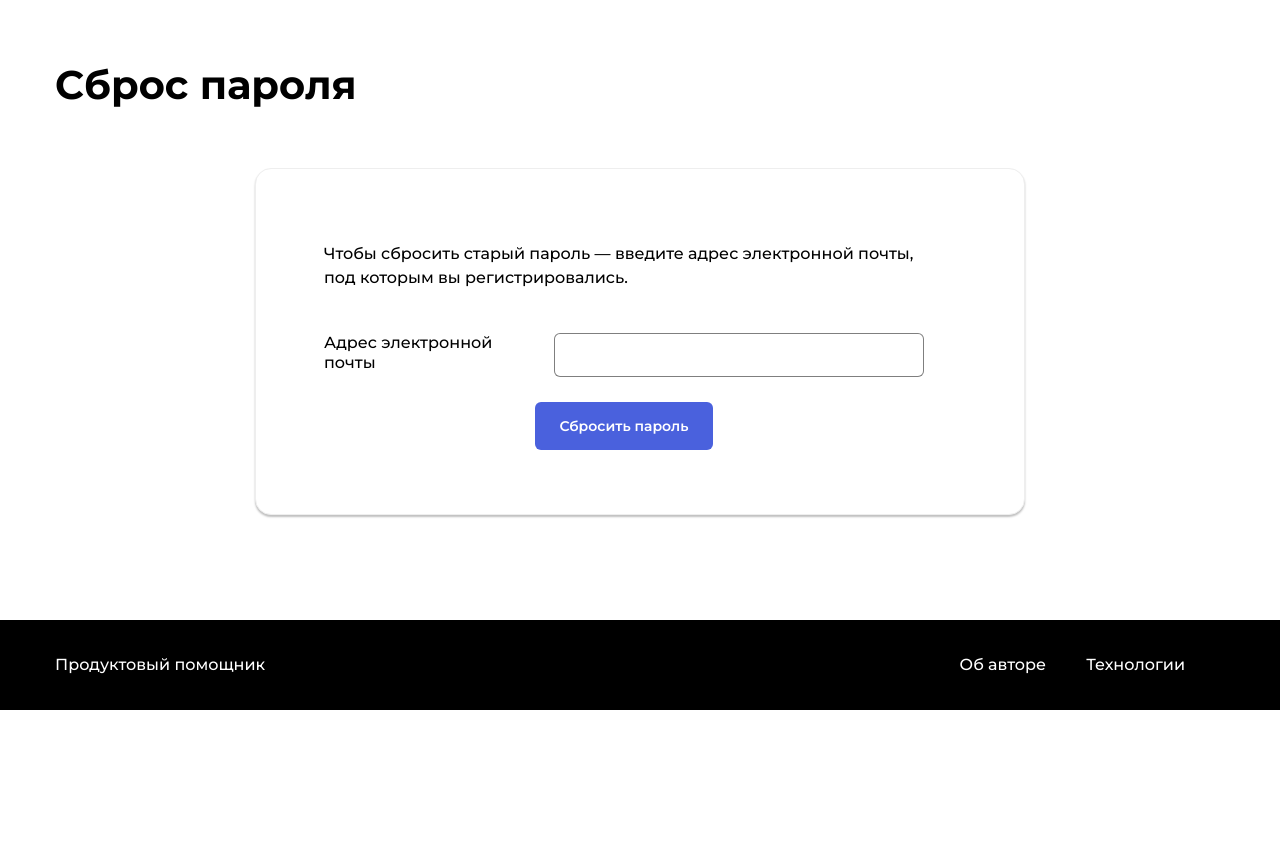
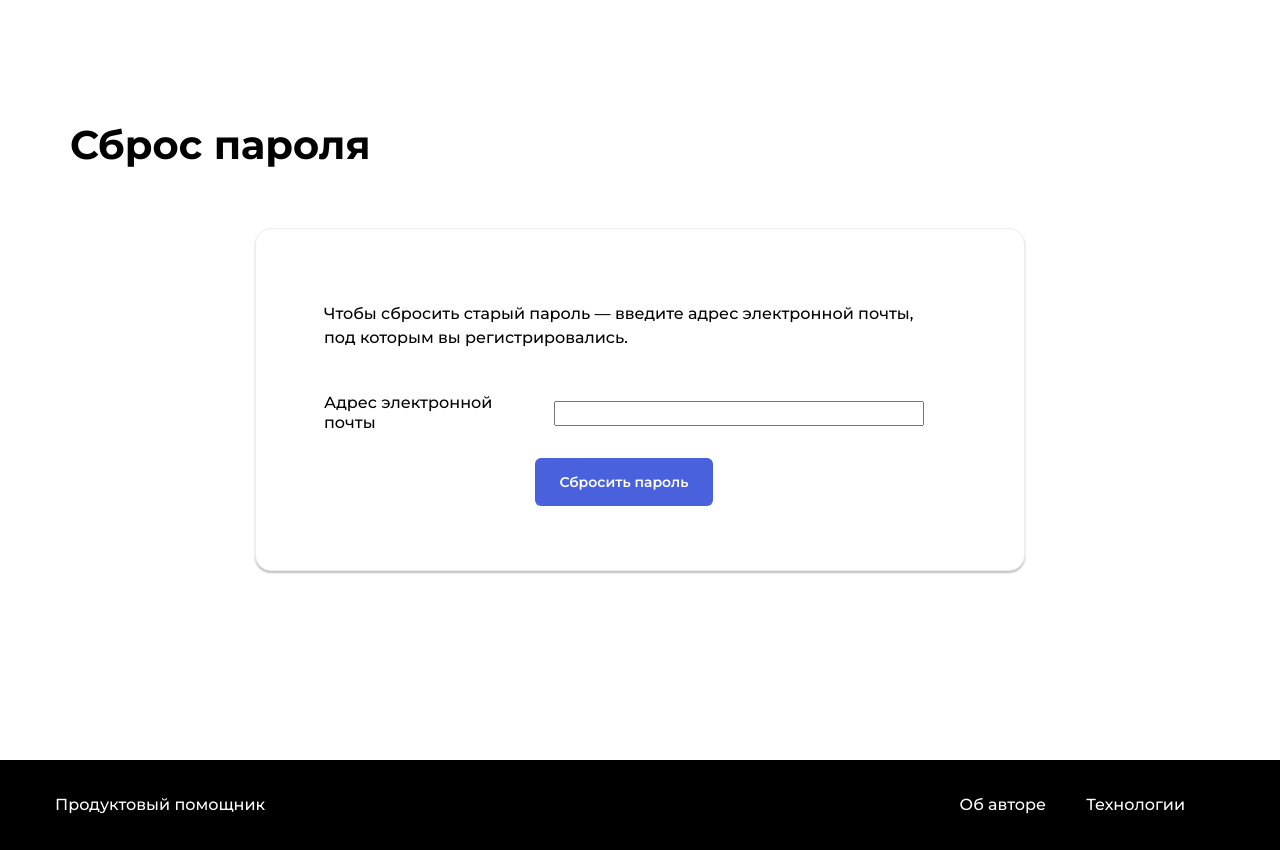
Before and after one commit to Sovushka-sever/foodgram-project, a Django app: page /auth/password_reset/ in a window 1280 px wide. Shown: the part 90-940 px from the top of the page. Before the commit the page ends 800 px from the top, so only its background shows below. Run offline with Django 3.2, Linux system fonts and the light colour scheme; some libraries are stand-ins or nearby versions.

Commit message:
Fixed registration

```diff
--- a/users/templates/registration/password_reset_form.html
+++ b/users/templates/registration/password_reset_form.html
@@ -10,10 +10,10 @@
 
 {% block content %}
 
+    <main class="main container">
     <div class="main__header">
-        <h1 class="main__title">Cброс пароля</h1>
+        <h1 class="main__title">Сброс пароля</h1>
     </div>
-
     <div class="form-container">
         <form class="form" method="post" action="{% url 'password_reset' %}">
             <p class="form__info-text">
@@ -21,19 +21,21 @@
             </p>
             <br>
             {% csrf_token %}
-            <div class="form__group">
+            {% for field in form %}
+                <div class="form__group">
                 <label for="id_email" class="form__label">Адрес электронной почты</label>
                 <div class="form__field-group">
-                    {{ form.email|addclass:'form__input' }}
-                    {% for error in form.email.errors %}
-                        <span class="form__error">{{ error }}</span>
+                    {{ field }}
+                    {% for error in field.errors %}
+                        <p style="color: red">{{ error }}</p>
                     {% endfor %}
                 </div>
-            </div>
+                </div>
+            {% endfor %}
             <div class="form__footer">
                 <button class="button button_style_blue">Сбросить пароль</button>
             </div>
         </form>
     </div>
-
+    </main>
 {% endblock content %}
```
